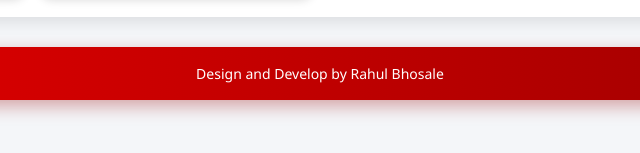
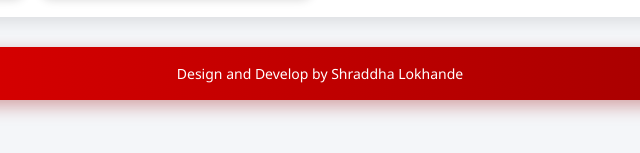
Before and after one commit to shraddhalokhande4-debug/qlink, a plain HTML site: page index.html in a window 1280 px wide. Shown: the part 493-646 px from the top of the page, 320-960 px from the left. Drawn offline with nearby package versions, Linux system fonts and the light colour scheme.

Commit message:
Update index.html

```diff
--- a/index.html
+++ b/index.html
@@ -250,7 +250,7 @@
   <div class="container" id="sections"></div>
 
   <footer class="site-footer">
-    <p class="mb-0">Design and Develop by Rahul Bhosale</p>
+    <p class="mb-0">Design and Develop by Shraddha Lokhande</p>
   </footer>
 
   <script src="https://cdn.jsdelivr.net/npm/bootstrap@5.3.3/dist/js/bootstrap.bundle.min.js"></script>
```
